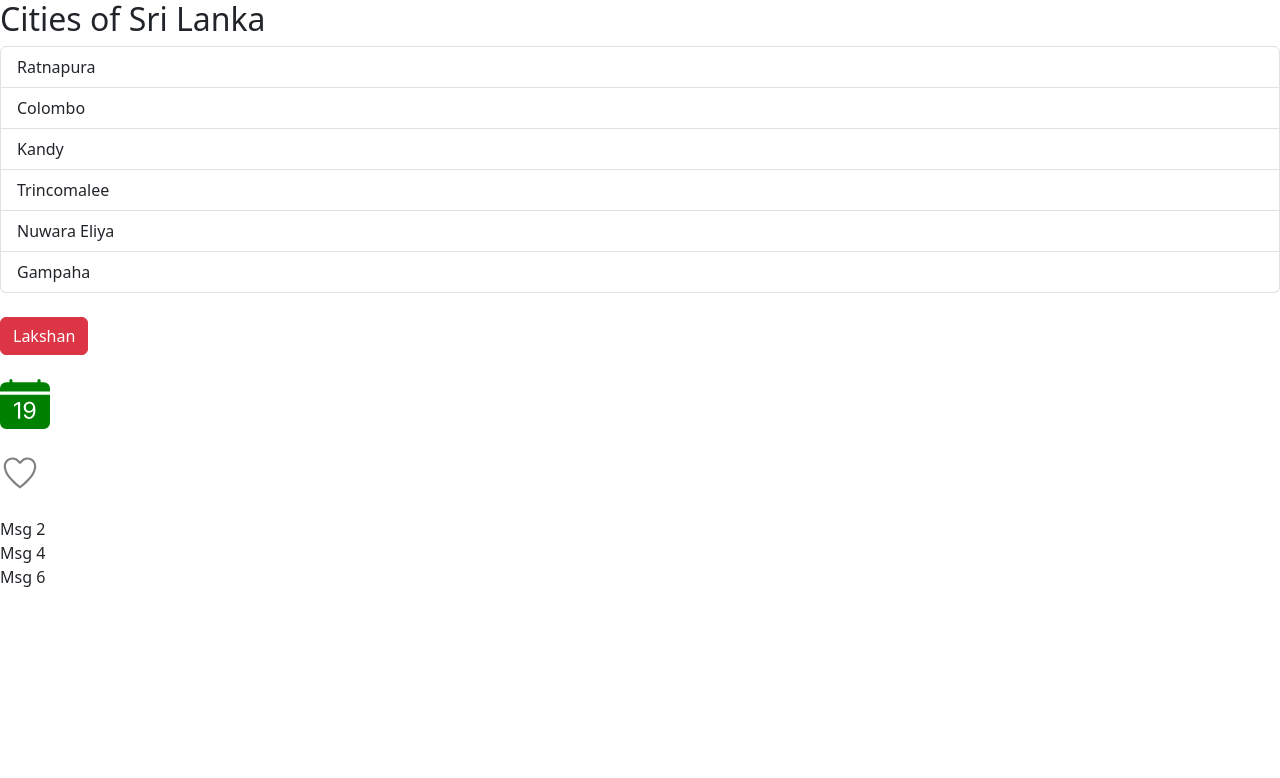
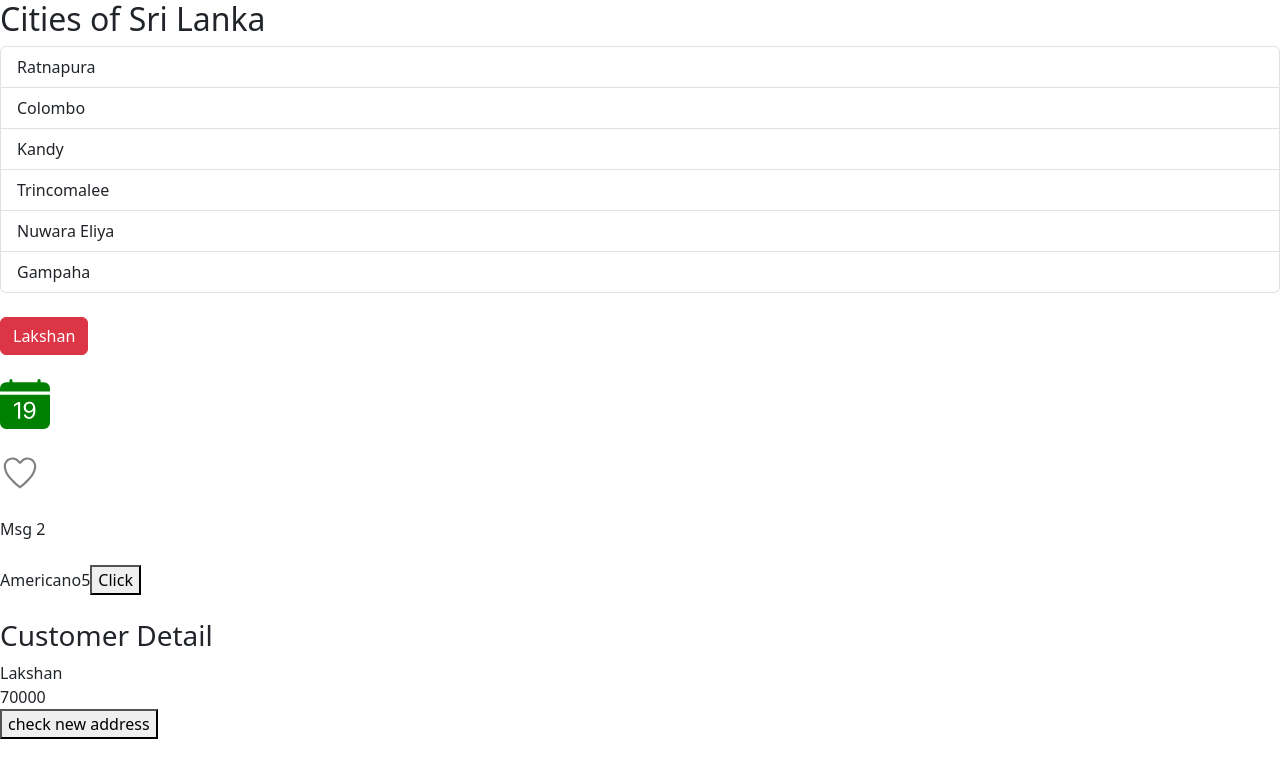
Before and after one commit to LakshX0/react-dev, a React (Vite) app in the folder react-18-mosh/: page / in a window 1280 px wide. Shown: the top 778 px of the page. Built offline with nearby package versions, Linux system fonts and the light colour scheme.

Commit message:
updated nested objects

```diff
--- a/react-18-mosh/src/App.tsx
+++ b/react-18-mosh/src/App.tsx
@@ -5,6 +5,8 @@ import Button from "./Button";
 import { BsFillCalendarDateFill } from "react-icons/bs";
 import Like from "./assets/components/Like";
 import Msg from "./assets/components/Msg";
+import Beverage from "./assets/components/Beverage";
+import Customer from "./assets/components/Customer";
 
 function App() {
   const [alertVisible, setAlertVisible] = useState(false);
@@ -45,8 +47,10 @@ function App() {
       <br />
       <br />
       <Msg />
-      <Msg />
-      <Msg />
+      <br />
+      <Beverage />
+      <br />
+      <Customer />
     </div>
   );
 }
--- /dev/null
+++ b/react-18-mosh/src/assets/components/Beverage.tsx
@@ -0,0 +1,26 @@
+import { useState } from "react";
+
+const Beverage = () => {
+  const [drink, SetDrink] = useState({
+    title: "Americano",
+    price: 5,
+  });
+
+  const handleClick = () => {
+    const newDrink = {
+      ...drink,
+      price: 6.5,
+    };
+    SetDrink(newDrink);
+  };
+  return (
+    <div>
+      {drink.title}
+      {drink.price}
+
+      <button onClick={handleClick}>Click</button>
+    </div>
+  );
+};
+
+export default Beverage;
--- /dev/null
+++ b/react-18-mosh/src/assets/components/Customer.tsx
@@ -0,0 +1,29 @@
+import { useState } from "react";
+
+const Customer = () => {
+  const [customer, setCustomer] = useState({
+    name: "Lakshan",
+    address: {
+      city: "Ratnapura",
+      zipCode: 70000,
+    },
+  });
+
+  const handleClick = () => {
+    setCustomer({
+      ...customer,
+      address: { ...customer.address, zipCode: 65000 },
+    });
+  };
+
+  return (
+    <div>
+      <h3>Customer Detail</h3>
+      {customer.name} <br />
+      {customer.address.zipCode} <br />
+      <button onClick={handleClick}>check new address</button>
+    </div>
+  );
+};
+
+export default Customer;
```
